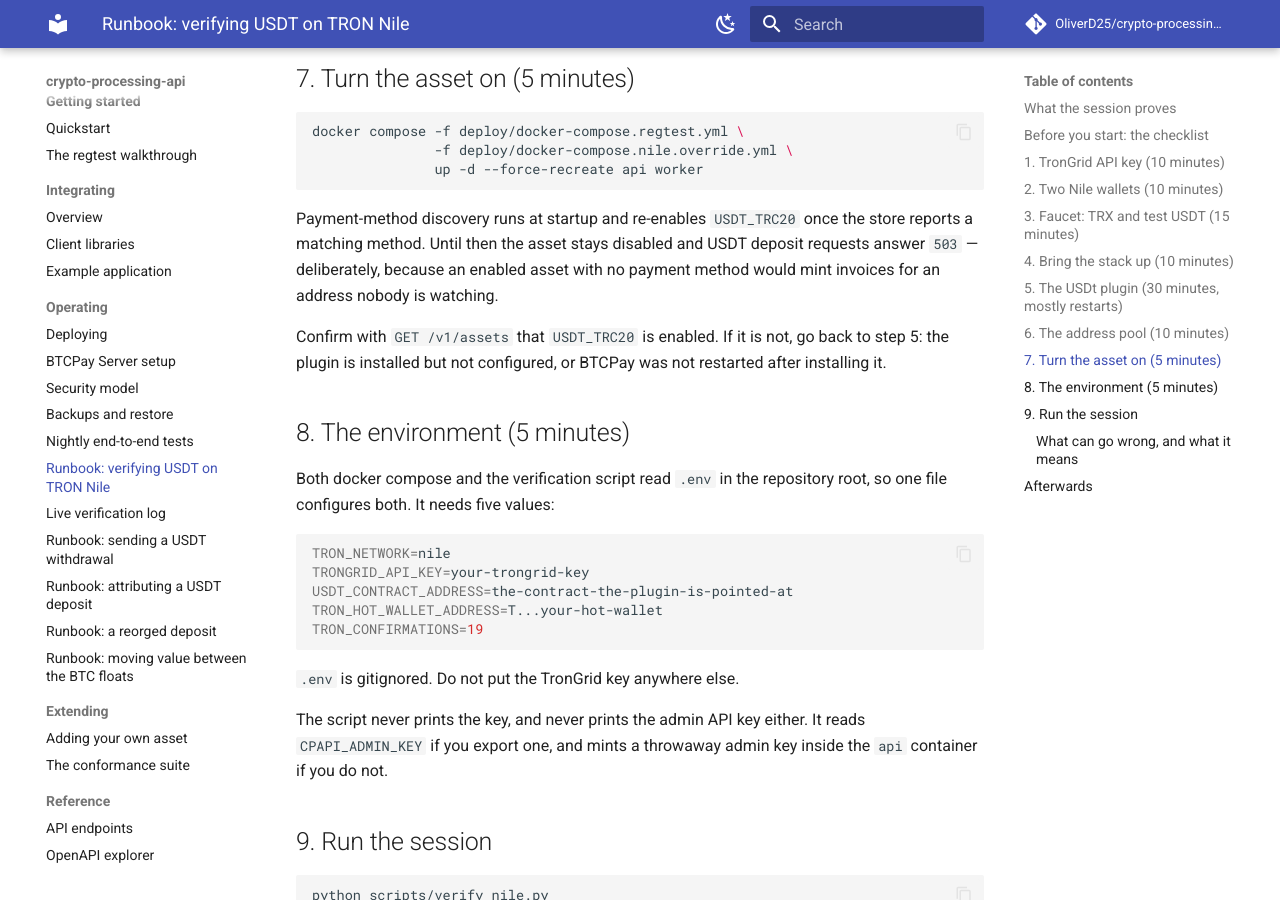
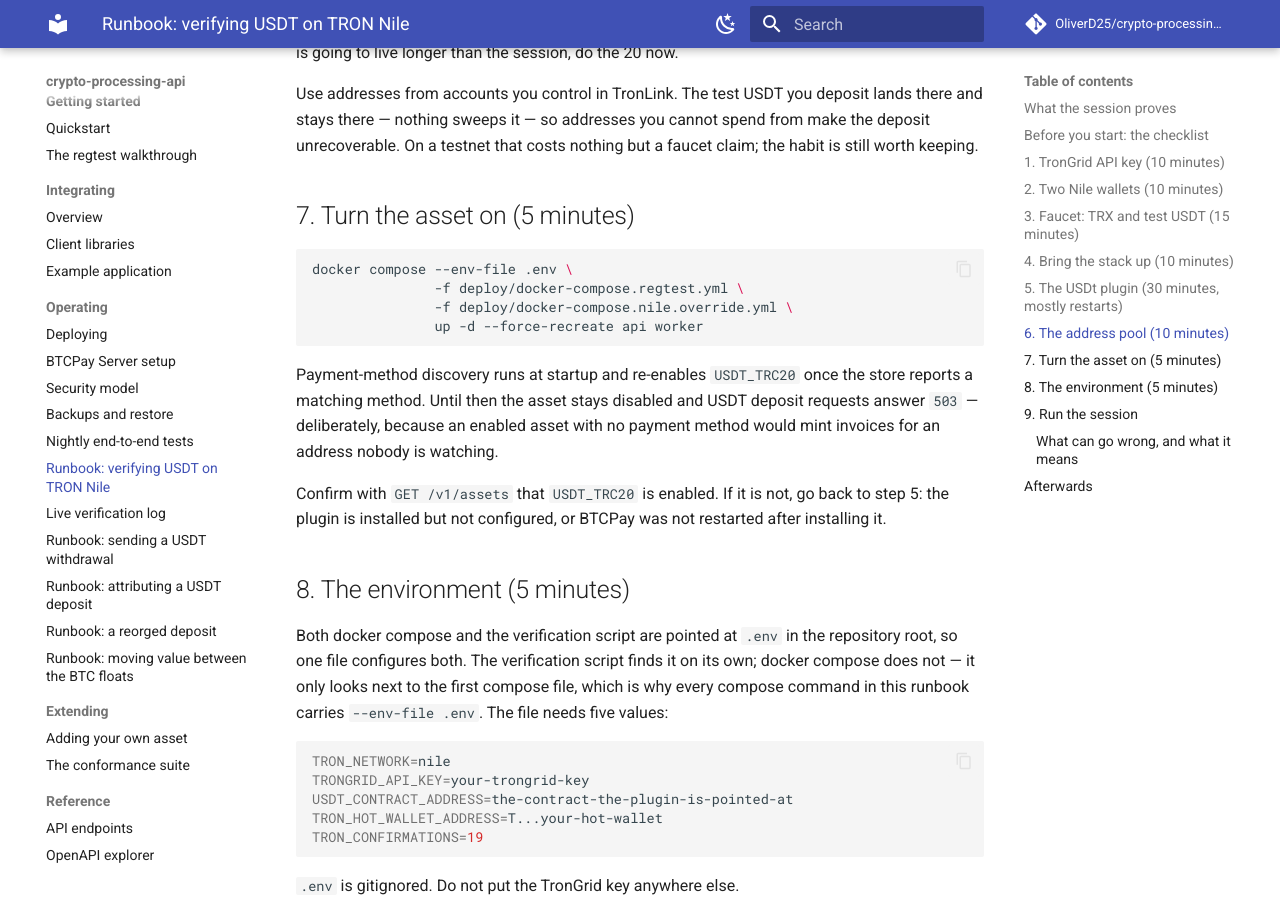
Before and after one commit to OliverD25/crypto-processing-api, an MkDocs documentation site: the page built from docs/operating/runbook-nile-verification.md, in a window 1280 px wide and 900 px high, scrolled down 4507 px. Built offline with MkDocs 1.6.1 and Material for MkDocs 9.7.7, drawn with Linux system fonts in a browser that asks for light colours; comment, search, counter and statistics services are not loaded; some of the changed text lies outside the part shown.

Commit message:
Point compose at the repo-root .env it never actually read
Compose auto-loads .env from the directory of the first -f file (deploy/),
not the repository root where the runbook told the operator to put it. So
`up` failed with "required variable TRON_HOT_WALLET_ADDRESS is missing a
value" while the value sat in a perfectly good .env. Add --env-file to
every documented Nile compose command and correct the runbook sentence
that claimed compose reads the root file on its own.

verify_nile.py had the same failure one layer deeper: it loads .env into
a local mapping but shells out to `docker compose exec`, which
re-interpolates the override's required variables against the process
environment. Export the merged environment so the script's compose calls
see exactly what the script sees.

Co-Authored-By: Claude Fable 5 <noreply@anthropic.com>

````diff
--- a/docs/operating/runbook-nile-verification.md
+++ b/docs/operating/runbook-nile-verification.md
@@ -135,10 +135,17 @@ The Nile override adds the TRON settings to the ordinary regtest stack. The BTC
 half stays entirely offline; only the USDT half needs the internet.
 
 ```sh
-docker compose -f deploy/docker-compose.regtest.yml \
+docker compose --env-file .env \
+               -f deploy/docker-compose.regtest.yml \
                -f deploy/docker-compose.nile.override.yml up -d
 python scripts/bootstrap_btcpay.py
 ```
+
+`--env-file .env` is not optional. Compose looks for a default `.env` next to
+the *first compose file* — `deploy/`, where there is none — not in the
+repository root where section 8 puts it. Without the flag, `up` fails with
+`required variable TRON_HOT_WALLET_ADDRESS is missing a value` even though the
+value is right there in `.env`.
 
 `bootstrap_btcpay.py` writes `.env.regtest.generated`, which the verification
 script reads to talk to BTCPay. It is idempotent.
@@ -185,7 +192,8 @@ faucet claim; the habit is still worth keeping.
 ## 7. Turn the asset on (5 minutes)
 
 ```sh
-docker compose -f deploy/docker-compose.regtest.yml \
+docker compose --env-file .env \
+               -f deploy/docker-compose.regtest.yml \
                -f deploy/docker-compose.nile.override.yml \
                up -d --force-recreate api worker
 ```
@@ -201,8 +209,11 @@ restarted after installing it.
 
 ## 8. The environment (5 minutes)
 
-Both docker compose and the verification script read `.env` in the repository
-root, so one file configures both. It needs five values:
+Both docker compose and the verification script are pointed at `.env` in the
+repository root, so one file configures both. The verification script finds it
+on its own; docker compose does not — it only looks next to the first compose
+file, which is why every compose command in this runbook carries
+`--env-file .env`. The file needs five values:
 
 ```sh
 TRON_NETWORK=nile
````
Also changed, not shown: 2 other files.
